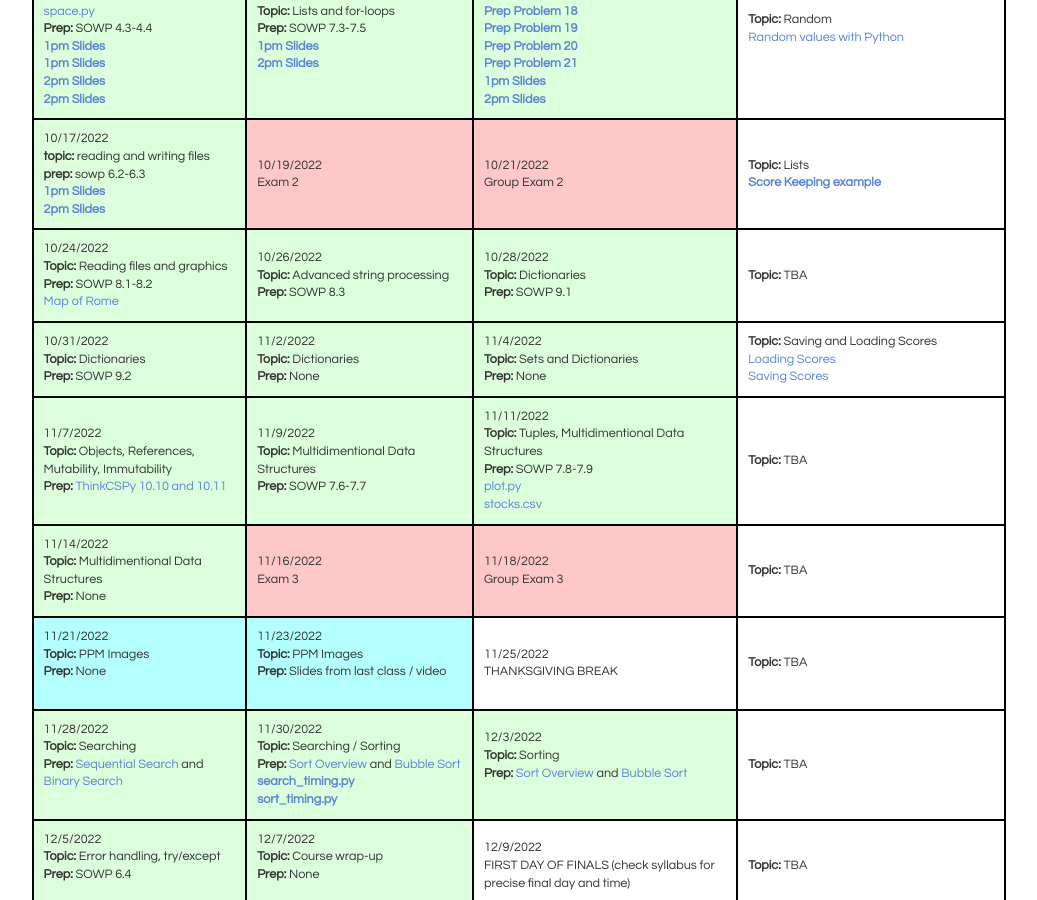
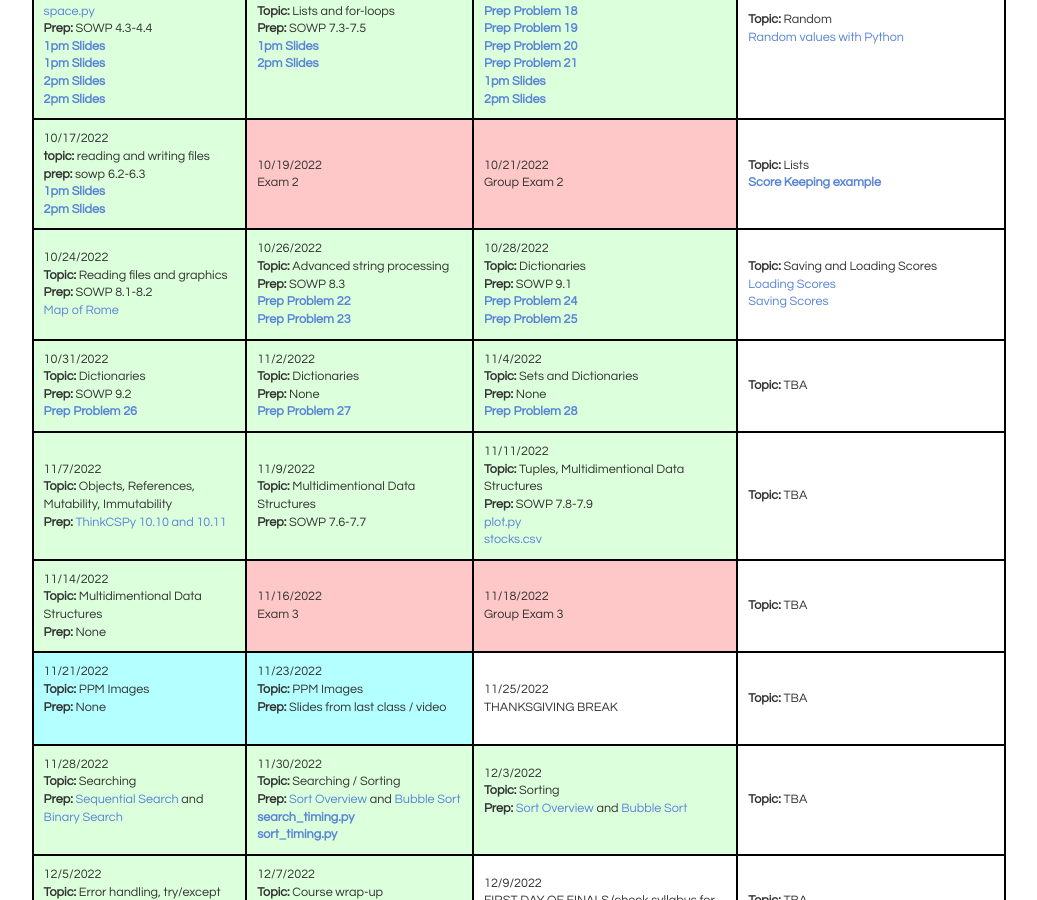
Before and after one commit to bddicken/cs110fall2022website, a Jekyll site: the page built from schedule/index.md, in a window 1280 px wide and 900 px high, scrolled down 1334 px. Shown: the whole window, without its empty margins (121-1158 px from the left). Built offline with Jekyll 4.4.1, drawn with Linux system fonts in a browser that asks for light colours.

Commit message:
Add preps to schedule

```diff
--- a/schedule/index.md
+++ b/schedule/index.md
@@ -326,21 +326,25 @@ The <b>Prep</b> for each day indicates the work you need to have completed <b>BE
     <b>Topic:</b> Reading files and graphics <br/>
     <b>Prep:</b> SOWP 8.1-8.2 <br/>
     <a href="./res/rome.gif">Map of Rome</a> <br/>
-
   </td>
   <td class="topic-general">
     10/26/2022 <br/>
     <b>Topic:</b> Advanced string processing <br/>
     <b>Prep:</b> SOWP 8.3 <br/>
-
+    <a href="../preps/22/"><b>Prep Problem 22</b></a> <br/>
+    <a href="../preps/23/"><b>Prep Problem 23</b></a> <br/>
   </td>
   <td class="topic-general">
     10/28/2022 <br/>
     <b>Topic:</b> Dictionaries <br />
     <b>Prep:</b> SOWP 9.1 <br/>
+    <a href="../preps/24/"><b>Prep Problem 24</b></a> <br/>
+    <a href="../preps/25/"><b>Prep Problem 25</b></a> <br/>
   </td>
   <td>
-    <b>Topic:</b> TBA
+    <b>Topic:</b> Saving and Loading Scores <br/>
+    <a href="https://www.youtube.com/watch?v=RQUCqRypwAM">Loading Scores</a> <br/>
+    <a href="https://www.youtube.com/watch?v=13Rt7-EA6Ng">Saving Scores</a> <br/>
   </td>
 </tr>
 
@@ -349,21 +353,22 @@ The <b>Prep</b> for each day indicates the work you need to have completed <b>BE
     10/31/2022 <br/>
     <b>Topic:</b> Dictionaries <br/>
     <b>Prep:</b> SOWP 9.2 <br/>
+    <a href="../preps/26/"><b>Prep Problem 26</b></a> <br/>
   </td>
   <td class="topic-general">
     11/2/2022 <br/>
     <b>Topic:</b> Dictionaries <br/>
     <b>Prep:</b> None <br/>
+    <a href="../preps/27/"><b>Prep Problem 27</b></a> <br/>
   </td>
   <td class="topic-general">
     11/4/2022 <br/>
     <b>Topic:</b> Sets and Dictionaries <br/>
     <b>Prep:</b> None <br/>
+    <a href="../preps/28/"><b>Prep Problem 28</b></a> <br/>
   </td>
   <td>
-    <b>Topic:</b> Saving and Loading Scores <br/>
-    <a href="https://www.youtube.com/watch?v=RQUCqRypwAM">Loading Scores</a> <br/>
-    <a href="https://www.youtube.com/watch?v=13Rt7-EA6Ng">Saving Scores</a> <br/>
+    <b>Topic:</b> TBA
   </td>
 </tr>
 
```
Also changed, not shown: preps/26/index.md (+2 -2 lines).
